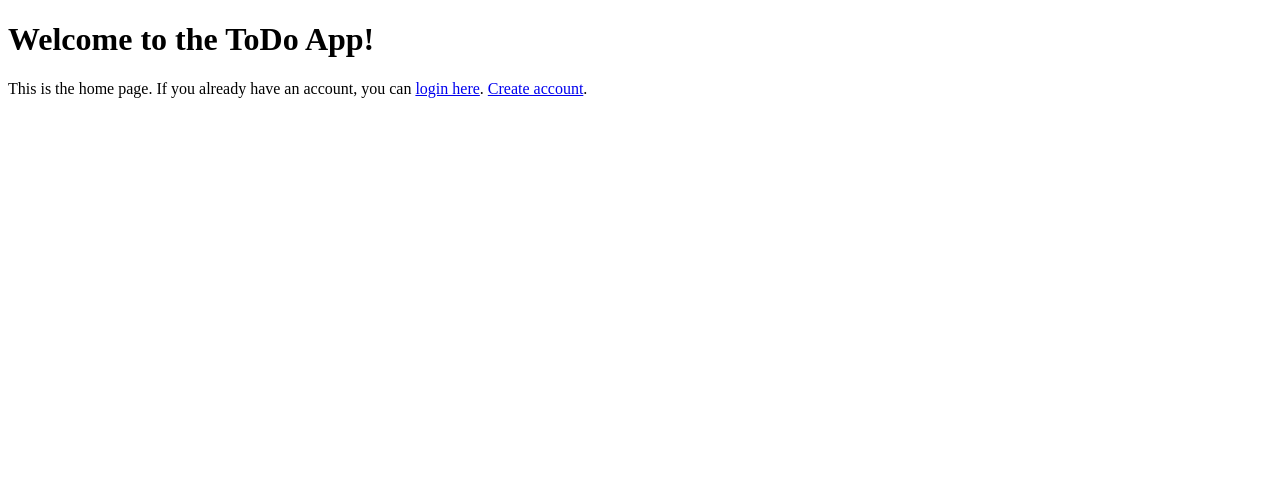
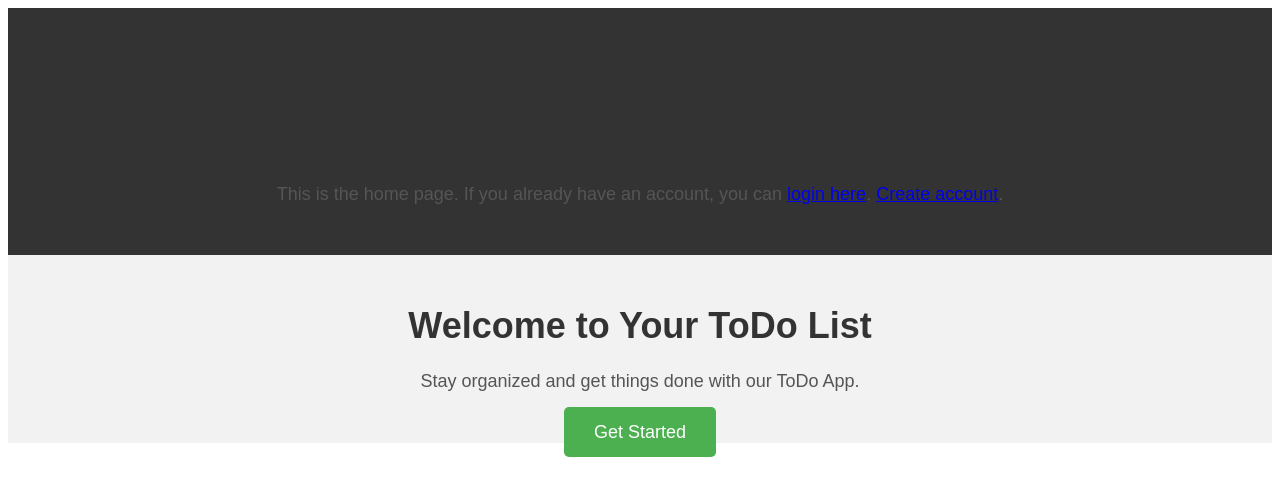
Before and after one commit to ange-gardien1/Angular-Frontend-ToDo-List-with-User-Authentication-and-Authorization, an Angular app: page /home in a window 1280 px wide. Shown: the top 496 px of the page. Built offline with nearby package versions, Linux system fonts and the light colour scheme.

Commit message:
working on stylong of home component

```diff
--- a/src/app/components/home/home.component.css
+++ b/src/app/components/home/home.component.css
@@ -0,0 +1,45 @@
+/* home.component.css */
+:host {
+    display: block;
+    font-family: 'Arial', sans-serif;
+    margin: 0;
+    padding: 0;
+    background-color: #f2f2f2;
+  }
+
+  header {
+    background-color: #333;
+    color: white;
+    padding: 20px;
+    text-align: center;
+  }
+
+  main {
+    text-align: center;
+    margin: 50px auto;
+  }
+
+  h1 {
+    font-size: 36px;
+    color: #333;
+  }
+
+  p {
+    font-size: 18px;
+    color: #555;
+    margin-bottom: 30px;
+  }
+
+  .cta-button {
+    background-color: #4CAF50;
+    color: white;
+    padding: 15px 30px;
+    font-size: 18px;
+    text-decoration: none;
+    border-radius: 5px;
+    transition: background-color 0.3s;
+  }
+
+  .cta-button:hover {
+    background-color: #45a049;
+  }
--- a/src/app/components/home/home.component.html
+++ b/src/app/components/home/home.component.html
@@ -1,5 +1,8 @@
 <!-- home.component.html -->
-<div>
+
+<header>
+  <h1>ToDo App</h1>
+  <div>
     <h1>Welcome to the ToDo App!</h1>
     <p>
       This is the home page. If you already have an account, you can
@@ -7,3 +10,10 @@
       <a routerLink="/signup">Create account</a>.
     </p>
   </div>
+</header>
+
+<main>
+  <h1>Welcome to Your ToDo List</h1>
+  <p>Stay organized and get things done with our ToDo App.</p>
+  <a routerLink="/login" class="cta-button">Get Started</a>
+</main>
```
